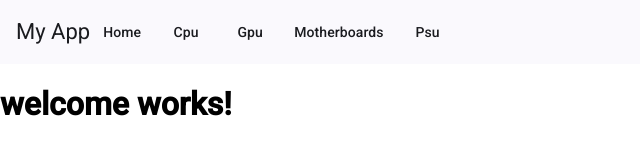
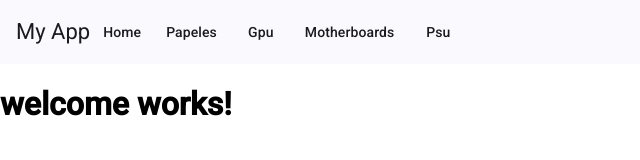
Before and after one commit to JUANSERRR02/proyectoelectivaangular, an Angular app in the folder frontend/: page / in a window 1280 px wide. Shown: the top 160 px of the page, without its empty margins (0-640 px from the left). Built offline with nearby package versions, Linux system fonts and the light colour scheme; no server answers.

Commit message:
cambio brandon

```diff
--- a/frontend/angular.json
+++ b/frontend/angular.json
@@ -104,5 +104,8 @@
         }
       }
     }
+  },
+  "cli": {
+    "analytics": false
   }
 }
--- a/frontend/src/app/app.component.html
+++ b/frontend/src/app/app.component.html
@@ -2,7 +2,7 @@
   <span>My App</span>
   <span class="spacer"></span>
   <a mat-button routerLink="/">Home</a>
-  <a mat-button routerLink="/cpu">Cpu</a>
+  <a mat-button routerLink="/cpu">Papeles</a>
   <a mat-button routerLink="/gpu">Gpu</a>
   <a mat-button routerLink="/motherboards">Motherboards</a>
   <a mat-button routerLink="/psu">Psu</a>
--- a/frontend/src/app/pages/cpu/cpu-dialog/cpu-dialog.component.html
+++ b/frontend/src/app/pages/cpu/cpu-dialog/cpu-dialog.component.html
@@ -1,4 +1,4 @@
-<h2 mat-dialog-title>{{ data && data._id ? 'Edit CPU' : 'Add CPU' }}</h2>
+<h2 mat-dialog-title>{{ data && data._id ? 'editar papel' : 'agregar papel' }}</h2>
 <mat-dialog-content>
   <form [formGroup]="cpuForm">
 
--- a/frontend/src/app/pages/cpu/cpu.component.html
+++ b/frontend/src/app/pages/cpu/cpu.component.html
@@ -1,6 +1,6 @@
 <div class="container">
-  <h1>CPUs</h1>
-  <button mat-raised-button color="primary" (click)="openDialog()">Add CPU</button>
+  <h1>Papeles</h1>
+  <button mat-raised-button color="primary" (click)="openDialog()">agregar Papeles</button>
 
   <table mat-table [dataSource]="cpus" class="mat-elevation-z8">
     <!-- Name Column -->
```
Also changed, not shown: 1 other file (tests, documents, lock files or other folders).
